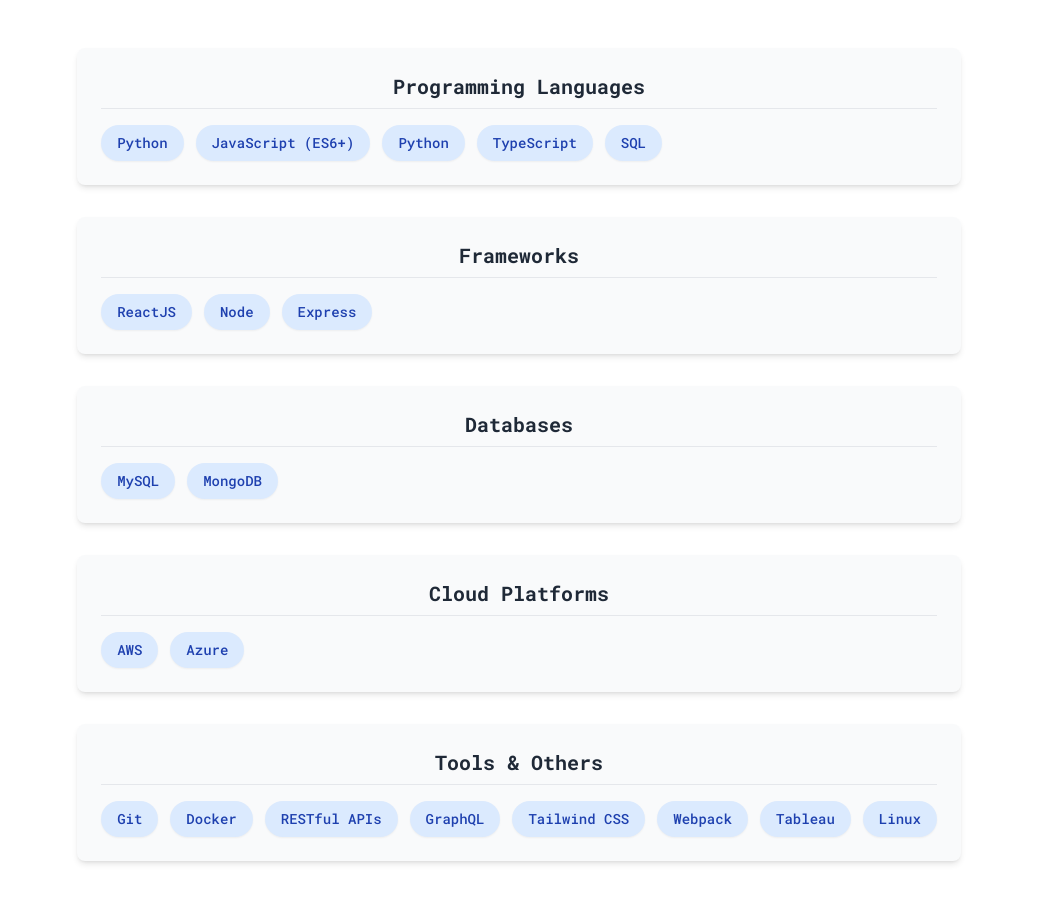
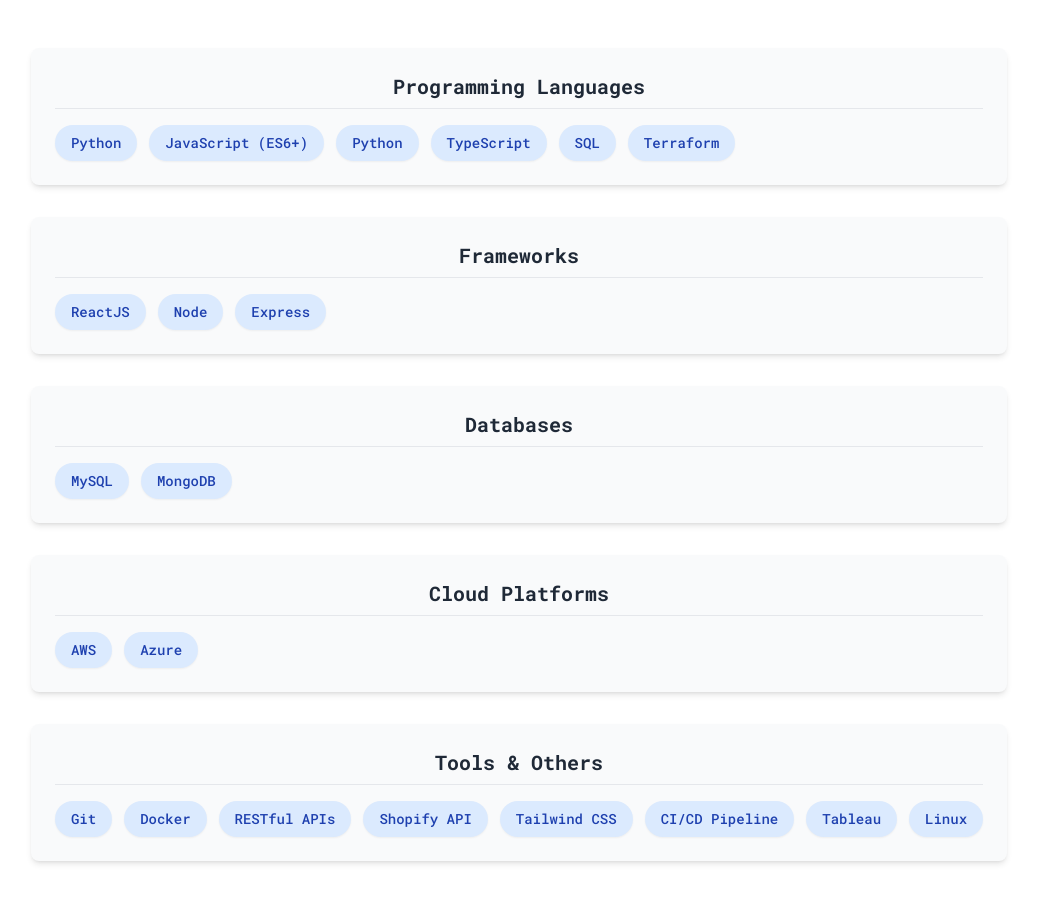
Before and after one commit to DeanChap/my-portfolio, a React (Create React App) app: page / in a window 1280 px wide. Shown: the part 2660-3561 px from the top of the page, without its empty margins (121-1158 px from the left). Built offline with nearby package versions, Linux system fonts and the light colour scheme.

Commit message:
skills update

```diff
--- a/src/components/sections/Skills.js
+++ b/src/components/sections/Skills.js
@@ -8,6 +8,7 @@
       "Python",
       "TypeScript",
       "SQL",
+      "Terraform",
     ],
     "Frameworks": ["ReactJS", "Node", "Express"],
     Databases: ["MySQL", "MongoDB"],
@@ -16,9 +17,9 @@
       "Git",
       "Docker",
       "RESTful APIs",
-      "GraphQL",
+      "Shopify API",
       "Tailwind CSS",
-      "Webpack",
+      "CI/CD Pipeline",
       "Tableau",
       "Linux",
     ],
```
